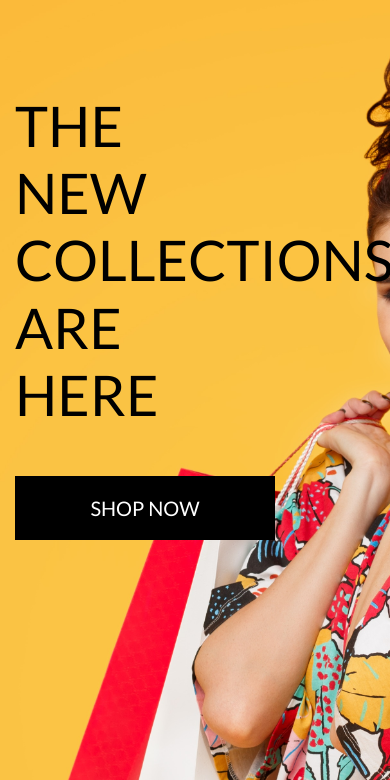
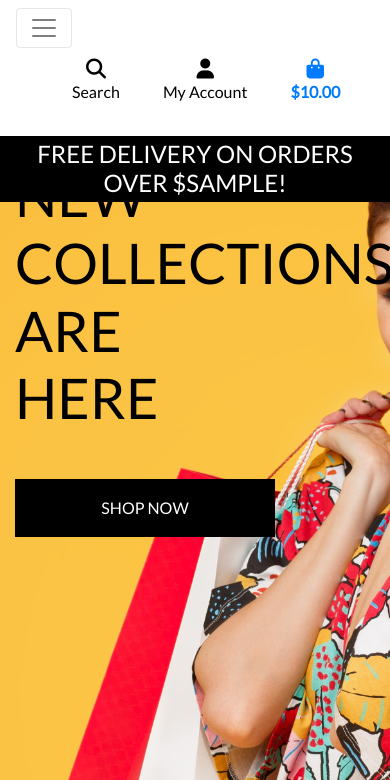
Before and after one commit to shaun-davies/boutique_ado_v1, a Django app: template home/templates/home/index.html in a window 390 px wide. Shown: the top 780 px of the page. Run offline with Django 3.2, Linux system fonts and the light colour scheme; the template is opened without the code that fills it: most values are stand-ins (such as "Sample title", 1, 10 or a date in 2020); some libraries are stand-ins or nearby versions.

Commit message:
Added mobile header and main navbar

```diff
--- a/home/templates/home/index.html
+++ b/home/templates/home/index.html
@@ -1,11 +1,10 @@
 {% extends "base.html" %}
 {% load static %}
 
-{% block page-header %}
-    <div class="container header-container">
+{% block page_header %}
+    <div class="container header-contianer">
         <div class="row">
-            <div class="col">
-            </div>
+            <div class="col"></div>
         </div>
     </div>
 {% endblock %}
@@ -19,10 +18,11 @@
                 </h1>
                 <div class="my-5">
                     <h4>
-                        <a href="" class="shop-now-button btn btn-lg rounded-0 text-uppercase py-3">Shop Now</a>
+                        <a href="" class="shop-now-button btn btn-ls rounded-0 text-uppercase py-3">Shop Now</a>
                     </h4>
                 </div>
             </div>
         </div>
     </div>
+
 {% endblock %}
--- a/static/css/base.css
+++ b/static/css/base.css
@@ -3,11 +3,11 @@ html {
 }
 
 body {
-    background: url('/media/homepage_background_cropped.jpg') no-repeat center center fixed;
-    background-size: cover;
+	background: url('/media/homepage_background_cropped.jpg') no-repeat center center fixed;
+	background-size: cover;
     height: calc(100vh - 164px);
     color: #555;
-    font-family: 'Lato';
+    font-family: "Lato";
 }
 
 /* from Bulma */
@@ -56,12 +56,17 @@ body {
     border: 1px solid black !important;
 }
 
-/* -------------------------------- Media Queries */
+.bg-black {
+    background: #000 !important;
+}
+
+/* --------------------------------- Media queries */
+
 /* Slightly larger container on xl screens */
 @media (min-width: 1200px) {
-    .container {
-        max-width: 80%;
-    }
+  .container {
+    max-width: 80%;
+  }
 }
 
 /* fixed top navbar only on medium and up */
--- a/templates/base.html
+++ b/templates/base.html
@@ -44,8 +44,7 @@
             <div class="col-12 col-lg-4 my-auto py-1 py-lg-0">
                 <form method="GET" action="">
                     <div class="input-group w-100">
-              <input class="form-control border border-black rounded-0" type="text" name="q"
-                placeholder="Search our site">
+                        <input class="form-control border border-black rounded-0" type="text" name="q" placeholder="Search our site">
                         <div class="input-group-append">
                             <button class="form-control btn btn-black border border-black rounded-0" type="submit">
                                 <span class="icon">
@@ -59,8 +58,7 @@
             <div class="col-12 col-lg-4 my-auto py-1 py-lg-0">
                 <ul class="list-inline list-unstyled text-center text-lg-right my-0">
                     <li class="list-inline-item dropdown">
-              <a class="text-black nav-link" href="#" id="user-options" data-toggle="dropdown" aria-haspopup="true"
-                aria-expanded="false">
+                        <a class="text-black nav-link" href="#" id="user-options" data-toggle="dropdown" aria-haspopup="true" aria-expanded="false">
                             <div class="text-center">
                                 <div><i class="fas fa-user fa-lg"></i></div>
                                 <p class="my-0">My Account</p>
@@ -95,6 +93,21 @@
                     </li>
                 </ul>
             </div>
+            <div class="col-12 col-lg-4 my-auto py-1 py-lg-0"></div>
+        </div>
+        <div class="row bg-white">
+            <nav class="navbar navbar-expand-lg navbar-light w-100">
+                <button class="navbar-toggler" type="button" data-toggle="collapse" data-target="#main-nav" aria-controls="main-nav" aria-expanded="false" aria-label="Toggle navigation">
+                    <span class="navbar-toggler-icon"></span>
+                </button>
+                {% include 'includes/mobile-top-header.html' %}
+                {% include 'includes/main-nav.html' %}
+            </nav>
+        </div>
+        <div id="delivery-banner" class="row text-center">
+            <div class="col bg-black text-white">
+                <h4 class="logo-font my-1">Free delivery on orders over ${{ free_delivery_threshold }}!</h4>
+            </div>
         </div>
     </header>
 
--- /dev/null
+++ b/templates/includes/main-nav.html
@@ -0,0 +1,50 @@
+<div class="collapse navbar-collapse" id="main-nav">
+    <ul class="navbar-nav w-auto mx-auto">
+        <li class="nav-item dropdown">
+            <a class="logo-font font-weight-bold nav-link text-black mr-5" href="#" id="all-products-link" data-toggle="dropdown" aria-haspopup="true" aria-expanded="false">
+                All Products
+            </a>
+            <div class="dropdown-menu border-0" aria-labelledby="all-products-link">
+                <a href="" class="dropdown-item">By Price</a>
+                <a href="" class="dropdown-item ">By Rating</a>
+                <a href="" class="dropdown-item ">By Category</a>
+                <a href="" class="dropdown-item">All Products</a>
+            </div>
+        </li>
+
+        <li class="nav-item dropdown">
+            <a class="logo-font font-weight-bold nav-link text-black mr-5" href="#" id="clothing-link" data-toggle="dropdown" aria-haspopup="true" aria-expanded="false">
+                Clothing
+            </a>
+            <div class="dropdown-menu border-0" aria-labelledby="clothing-link">
+                <a href="" class="dropdown-item">Activewear &amp; Essentials</a>
+                <a href="" class="dropdown-item">Jeans</a>
+                <a href="" class="dropdown-item">Shirts</a>
+                <a href="" class="dropdown-item">All Clothing</a>
+            </div>
+        </li>
+
+        <li class="nav-item dropdown">
+            <a class="logo-font font-weight-bold nav-link text-black mr-5" href="#" id="homeware-link" data-toggle="dropdown" aria-haspopup="true" aria-expanded="false">
+                Homeware
+            </a>
+            <div class="dropdown-menu border-0" aria-labelledby="homeware-link">
+                <a href="" class="dropdown-item">Bed &amp; Bath</a>
+                <a href="" class="dropdown-item">Kitchen &amp; Dining</a>
+                <a href="" class="dropdown-item">All Homeware</a>
+            </div>
+        </li>
+
+        <li class="nav-item dropdown">
+            <a class="logo-font font-weight-bold nav-link text-black" href="#" id="specials-link" data-toggle="dropdown" aria-haspopup="true" aria-expanded="false">
+                Special Offers
+            </a>
+            <div class="dropdown-menu border-0" aria-labelledby="specials-link">
+                <a href="" class="dropdown-item">New Arrivals</a>
+                <a href="" class="dropdown-item">Deals</a>
+                <a href="" class="dropdown-item">Clearance</a>
+                <a href="" class="dropdown-item">All Specials</a>
+            </div>
+        </li>
+    </ul>
+</div>
--- /dev/null
+++ b/templates/includes/mobile-top-header.html
@@ -0,0 +1,58 @@
+<ul>
+    <li class="list-inline-item">
+      <a class="text-black nav-link d-block d-lg-none" href="#" id="mobile-search" data-toggle="dropdown" aria-haspopup="true" aria-expanded="false">
+          <div class="text-center">
+              <div><i class="fas fa-search fa-lg"></i></div>
+              <p class="my-0">Search</p>
+          </div>
+      </a>
+      <div class="dropdown-menu border-0 w-100 p-3 rounded-0 my-0" aria-labelledby="mobile-search">
+          <form class="form" method="GET" action="">
+              <div class="input-group w-100">
+                  <input class="form-control border border-black rounded-0" type="text" name="q" placeholder="Search our site">
+                  <div class="input-group-append">
+                      <button class="form-control form-control btn btn-black border border-black rounded-0" type="submit">
+                          <span class="icon">
+                              <i class="fas fa-search"></i>
+                          </span>
+                      </button>
+                  </div>
+              </div>
+          </form>
+      </div>
+  </li>
+  <li class="list-inline-item dropdown">
+      <a class="text-black nav-link d-block d-lg-none" href="#" id="user-options" data-toggle="dropdown" aria-haspopup="true" aria-expanded="false">
+          <div class="text-center">
+              <div><i class="fas fa-user fa-lg"></i></div>
+              <p class="my-0">My Account</p>
+          </div>
+      </a>
+      <div class="dropdown-menu border-0" aria-labelledby="user-options">
+          {% if request.user.is_authenticated %}
+              {% if request.user.is_superuser %}
+                  <a href="{% url 'account_logout' %}" class="dropdown-item">Product Management</a>
+              {% endif %}
+              <a href="" class="dropdown-item">My Profile</a>
+              <a href="{% url 'account_logout' %}" class="dropdown-item">Logout</a>
+          {% else %}
+              <a href="{% url 'account_signup' %}" class="dropdown-item">Register</a>
+              <a href="{% url 'account_login' %}" class="dropdown-item">Login</a>
+          {% endif %}
+      </div>
+  </li>
+  <li class="list-inline-item">
+      <a class="{% if grand_total %}text-primary font-weight-bold{% else %}text-black{% endif %} nav-link d-block d-lg-none" href="">
+          <div class="text-center">
+              <div><i class="fas fa-shopping-bag fa-lg"></i></div>
+              <p class="my-0">
+                  {% if grand_total %}
+                      ${{ grand_total|floatformat:2 }}
+                  {% else %}
+                      $0.00
+                  {% endif %}
+              </p>
+          </div>
+      </a>
+    </li>
+  </ul>
```
Lines whose indentation alone changed are shown as unchanged.
